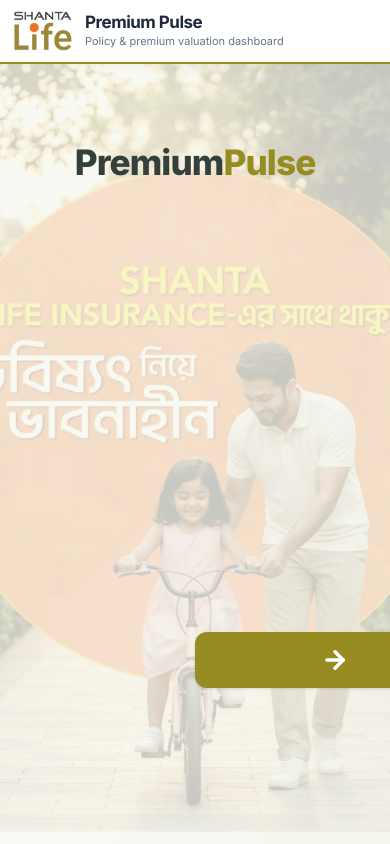
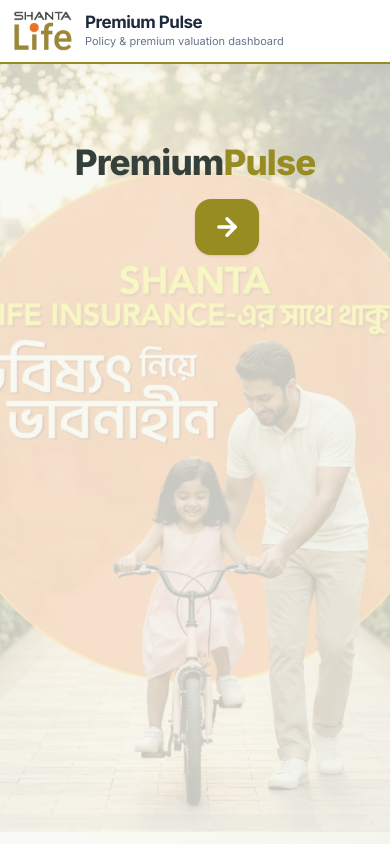
Before and after one commit to Mriduul7621/PremiumPulse-SDPP-Redesign, a React (Vite) app: page / in a window 390 px wide. Built offline with nearby package versions, Linux system fonts and the light colour scheme.

Commit message:
Stack desktop app title above valuation button and mobile arrow below title

```diff
--- a/src/index.css
+++ b/src/index.css
@@ -170,3 +170,14 @@
   .premium-home-title h1 { font-size: clamp(30px, 9vw, 42px); }
   .premium-home-action { top: 74%; bottom: auto; left: 50%; right: auto; transform: translateX(-50%); width: min(280px, calc(100% - 40px)); }
 }
+
+/* Desktop: keep app name immediately above the bottom-right start action. */
+@media (min-width: 640px) {
+  .premium-home-title { top: auto; left: auto; right: 7%; bottom: calc(11% + 78px); width: min(300px, 36vw); text-align: center; }
+  .premium-home-title h1 { font-size: clamp(30px, 3.1vw, 48px); }
+}
+/* Mobile: a compact, bold arrow directly beneath the app name. */
+@media (max-width: 639px) {
+  .premium-home-action { top: calc(10% + 58px); bottom: auto; width: 64px; }
+  .premium-home-action button { width: 64px; height: 56px; padding: 0; border-radius: 16px; }
+}
```
